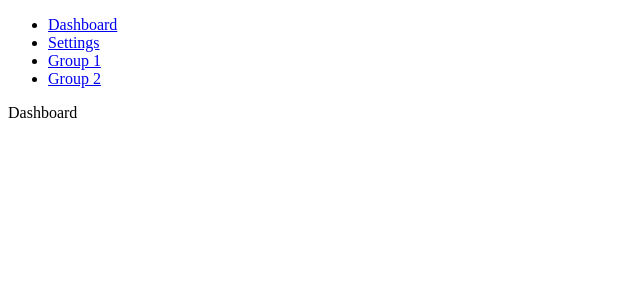
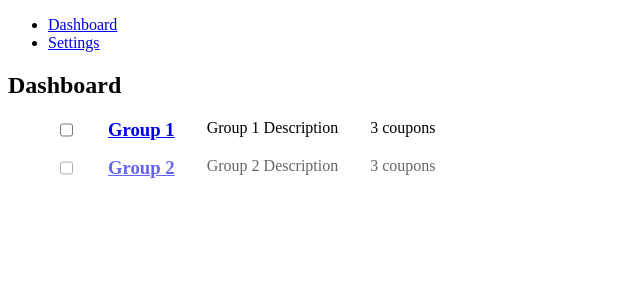
Before and after one commit to Josef37/unique-coupons, a React (Create React App) app in the folder src/Admin/view/: page / in a window 1280 px wide. Shown: the top 300 px of the page, without its empty margins (0-640 px from the left). Built offline with nearby package versions, Linux system fonts and the light colour scheme.

Commit message:
:sparkles: Add Dashboard

```diff
--- a/src/Admin/view/src/App.jsx
+++ b/src/Admin/view/src/App.jsx
@@ -1,22 +1,15 @@
 import React from 'react';
-import styled from "styled-components"
 import { Switch, Route, Link } from "react-router-dom";
 import CouponGroup from './pages/coupon-group.component';
 import AddCoupons from './pages/add-coupons.component';
 import Dashboard from './pages/dashboard.component';
 import Settings from './pages/settings.component';
 
-const NormalizedDiv = styled.div`
-  line-height: initial;
-`;
-
 function App() {
-	return <NormalizedDiv>
+	return <div>
 		<ul>
 			<li><Link to="/">Dashboard</Link></li>
 			<li><Link to="/settings">Settings</Link></li>
-			<li><Link to="/group/1">Group 1</Link></li>
-			<li><Link to="/group/2">Group 2</Link></li>
 		</ul>
 		<Switch>
 			<Route path="/settings">
@@ -32,7 +25,7 @@ function App() {
 				<Dashboard />
 			</Route>
 		</Switch>
-	</NormalizedDiv>;
+	</div>;
 }
 
 export default App;
--- a/src/Admin/view/src/components/coupongroups-list.component.jsx
+++ b/src/Admin/view/src/components/coupongroups-list.component.jsx
@@ -1,7 +1,37 @@
 import React from 'react';
+import { useSelector } from 'react-redux';
+import { Link } from 'react-router-dom';
+import styled from 'styled-components';
+import { selectCouponGroupById } from '../redux/coupons.slice';
 
-const CouponGroupsList = () => {
-	return <div>CouponGroupsList</div>;
+const CouponGroupsList = ({ groupId }) => {
+	const { id, name, description, isActive, couponIds }
+		= useSelector(state => selectCouponGroupById(state, groupId))
+
+	return <DisplayActive isActive={isActive}>
+		<Checkbox type="checkbox" />
+		<Link to={`/group/${id}`}>
+			<Title>{name}</Title>
+		</Link>
+		<Description>
+			{description}
+		</Description>
+		<SizeDescription>{couponIds.length} coupons</SizeDescription>
+	</DisplayActive>
 }
 
+const DisplayActive = styled.div`
+	opacity: ${props => props.isActive ? 1 : 0.6};
+	display: flex;
+	gap: 2em;
+	margin: 1em 3em;
+`
+const Checkbox = styled.input.attrs({ type: "checkbox" })``
+const Title = styled.h3`
+	margin: 0;
+`
+const Description = styled.span``
+
+const SizeDescription = styled.span``
+
 export default CouponGroupsList;
--- a/src/Admin/view/src/data.js
+++ b/src/Admin/view/src/data.js
@@ -14,7 +14,7 @@ const initialCouponGroups = {
 			name: "Group 2",
 			description: "Group 2 Description",
 			template: "This is a template for group 2",
-			isActive: true,
+			isActive: false,
 			couponIds: [4, 5, 6]
 		}
 	}
--- a/src/Admin/view/src/pages/dashboard.component.jsx
+++ b/src/Admin/view/src/pages/dashboard.component.jsx
@@ -1,7 +1,15 @@
 import React from 'react';
+import { useSelector } from 'react-redux';
+import CouponGroupsList from '../components/coupongroups-list.component';
+import { selectCouponGroupsIds } from "../redux/coupons.slice"
 
 const Dashboard = () => {
-	return <div>Dashboard</div>;
+	const couponGroupIds = useSelector(selectCouponGroupsIds)
+
+	return <div>
+		<h2>Dashboard</h2>
+		{couponGroupIds.map(id => <CouponGroupsList key={id} groupId={id} />)}
+	</div>
 }
 
 export default Dashboard;
--- a/src/Admin/view/src/redux/coupons.slice.js
+++ b/src/Admin/view/src/redux/coupons.slice.js
@@ -37,7 +37,10 @@ const couponsSlice = createSlice({
 	}
 });
 
-export const { selectById: selectCouponGroupById } = couponGroupsAdapter.getSelectors(state => state.coupons.couponGroups)
+export const {
+	selectById: selectCouponGroupById,
+	selectIds: selectCouponGroupsIds
+} = couponGroupsAdapter.getSelectors(state => state.coupons.couponGroups)
 export const { selectById: selectCouponById } = couponsAdapter.getSelectors(state => state.coupons.coupons)
 
 export const { updateGroupTemplate, addCoupons } = couponsSlice.actions
```
Also changed, not shown: src/Admin/view/src/components/analytics.component.jsx (deleted, +0 -7 lines).
